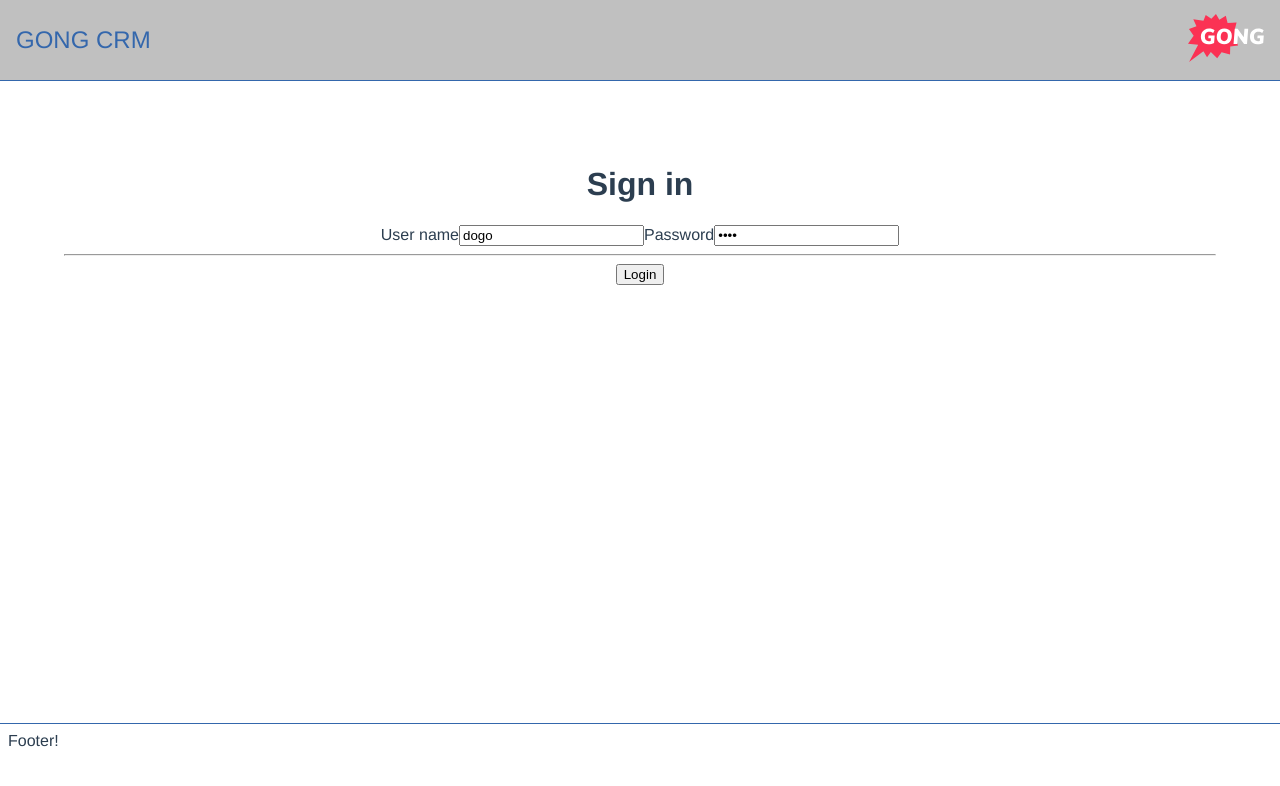
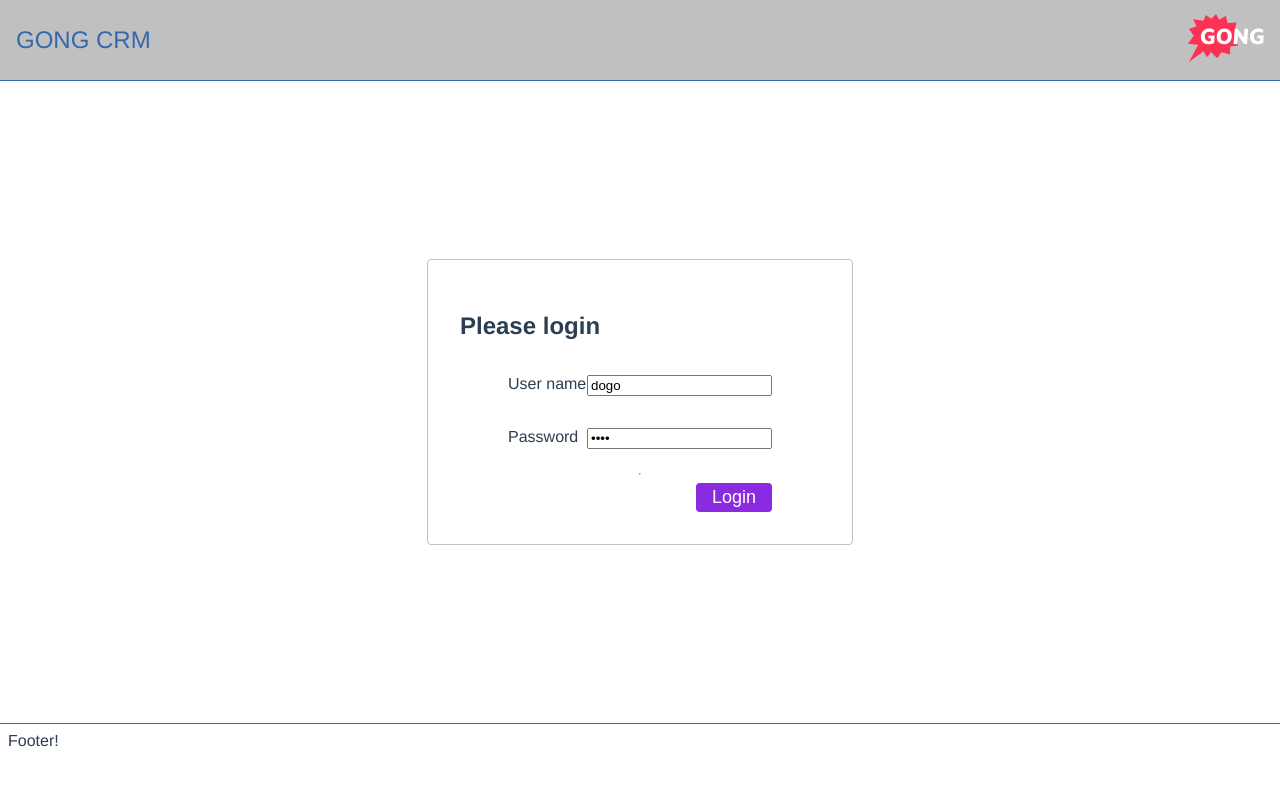
Before and after one commit to alelase/gong-crm, a Vue app: page /login in a window 1280 px wide. Shown: the top 786 px of the page. Built offline with nearby package versions, Linux system fonts and the light colour scheme.

Commit message:
get secret from user and password checked secret in front of secrets

```diff
--- /dev/null
+++ b/src/authenticator.js
@@ -0,0 +1,32 @@
+const poision = [
+    156,33,64,174,120,204,69,242,177,98,16,244,75,5,21,7,145,39,156,119,246,63,43,201,91,164,171,244,198,100,252,91,92,
+    193,95,70,131,18,69,131,88,40,241,203,190,210,154,138,4,5,212,34,25,151,150,253,135,59,144,152,202,190,196,29,23,165,
+    234,254,6,245,142,18,234,49,63,31,33,152,73,6,212,119,245,182,248,40,167,206,230,204,245,48,200,169,186,110,124,105,22,
+    7,128,56,85,12,48,130,207,114,168,216,104,20,28,183,78,194,131,33,245,47,203,214,109,27,8,214,195,249,152,240,51,142,
+    123,250,208,160,51,207,6,67,63,111,75,198,63,50,181,137,163,43,160,141,19,188,37,50,105,20,252,93,134,39,130,234,
+    109,223,161,74,175,44,35,62,201,159,3,170,224,28,113,184,243,116,166,132,77,93,130,101,198,173,143,8,131,180,130,61,
+    242,43,39,105,44,239,157,181,86,150,180,100,172,134,53,76,220,18,210,150,99,234,57,252,242,40,205,185,53,162,160,211,134,
+    91,44,65,160,30,9,28,192,239,255,92,108,226,242,67,0,201,158,39,128,97,215,65,221,197,22,231];
+
+export default class Authenticator {
+
+    make32(s) {
+        let r = s;
+        while (r.length < 32)
+            r += s;
+        r = r.substring(0, 32);
+        let ret = [];
+        for (let i = 0; i < r.length; ++i)
+            ret.push(r.charCodeAt(i));
+        return ret;
+    }
+
+    encode(email, password) {
+        let e = this.make32(email);
+        let p = this.make32(password);
+        let code = "";
+        for (let i = 0; i < 32; ++i)
+            code += ("0" + poision[(e[i] ^ p[i]) & 0xff].toString(16)).slice(-2).toUpperCase();
+        return code;
+    }
+}
--- a/src/components/Login.vue
+++ b/src/components/Login.vue
@@ -1,13 +1,26 @@
 <template>
+    <div class="super-login-container">
+        <form class="login" @submit.prevent="login">
+
             <div class="login-container">
-        <form class="login" @submit.prevent="login">
-            <h1>Sign in</h1>
+                <div class="title-login">
+                    <h2>Please login</h2>
+                </div>
+                <div class="user-container">
                     <label>User name</label>
                     <input required v-model="username" type="text" placeholder="Snoopy"/>
+                </div>
+                <div class="password-container">
                     <label>Password</label>
                     <input required v-model="password" type="password" placeholder="Password"/>
+                </div>
                 <hr/>
+                <div class="button-container">
                     <button type="submit">Login</button>
+                </div>
+
+            </div>
+
         </form>
     </div>
 </template>
@@ -25,6 +38,7 @@
         methods: {
             login: function () {
                 const { username, password } = this;
+                console.log("username", username);
                 this.$store.dispatch(AUTH_REQUEST, { username, password }).then(() => {
                     this.$router.push('/');
                 })
@@ -35,9 +49,60 @@
 
 <style scoped>
 
+    .super-login-container {
+        display: flex;
+        flex: 1;
+        align-items: center;
+        justify-content: center;
+    }
+
     .login-container {
         flex: 1;
-        padding: 64px;
+        display: flex;
+        flex-direction: column;
+        justify-content: space-between;
+        padding: 32px;
+        border: 1px solid silver;
+        border-radius: 4px;
+        width: 360px;
+    }
+
+    .login-container .user-container, .login-container .password-container {
+        padding: 16px 48px;
+        flex: 1;
+        display: flex;
+        justify-content: space-between;
+    }
+
+    .login-container .title-login {
+        display: flex;
+        justify-content: flex-start;
+    }
+
+
+    .login-container .button-container {
+        padding-right: 48px;
+        display: flex;
+        justify-content: flex-end;
+
+    }
+
+
+    .login-container .button-container button{
+        background-color: blueviolet;
+        font-size: 18px;
+        color: white;
+        transition: all linear .2s;
+        cursor: pointer;
+        border: none;
+        border-radius: 4px;
+        padding: 4px 16px;
+    }
+
+    .login-container .button-container button:hover{
+        background-color: darkseagreen;
+        font-size: 18px;
+        color: black;
     }
 
 </style>
--- a/src/store.js
+++ b/src/store.js
@@ -1,6 +1,6 @@
 import Vue from 'vue'
 import Vuex from 'vuex'
-
+import Authenticator from './authenticator';
 
 Vue.use(Vuex);
 
@@ -22,7 +22,7 @@ export default new Vuex.Store({
         authStatus: state => state.status,
     },
     actions: {
-        [AUTH_REQUEST]: ({commit}) => {
+        [AUTH_REQUEST]: ({commit}, user) => {
             return new Promise((resolve) => { // The Promise used for router redirect in login
                 commit(AUTH_REQUEST);
                 // axios({url: 'auth', data: user, method: 'POST' })
@@ -35,13 +35,29 @@ export default new Vuex.Store({
                 //         resolve(resp)
                 //     })
                 //     .catch(err => {
-                //         commit(AUTH_ERROR, err);
+                //
                 //         localStorage.removeItem('user-token'); // if the request fails, remove any possible user token if possible
                 //         reject(err)
                 //     })
-                localStorage.setItem('user-token', 'cucu'); // store the token in localstorage
-                commit(AUTH_SUCCESS, 'cucu');
-                resolve();
+
+               getSecrets().then(response=> {
+                   console.log("response", response);
+                   if(checkLoginData(response, user)) {
+                       commit(AUTH_SUCCESS, 'token');
+                       localStorage.setItem('user-token', 'cucu'); // store the token in localstorage
+                       resolve();
+                   } else {
+                       commit(AUTH_ERROR, 'error');
+                   }
+                });
+
+                // const data = getSecrets();
+                // console.log("data", data);
+                // checkLoginData(data);
+
+                // localStorage.setItem('user-token', 'cucu'); // store the token in localstorage
+                // commit(AUTH_SUCCESS, 'cucu');
+                // resolve();
             });
         },
         [AUTH_LOGOUT]: ({commit}) => {
@@ -69,4 +85,41 @@ export default new Vuex.Store({
             state.status = 'error';
         },
     }
-})
+});
+
+
+async function getSecrets() {
+    const myHeaders = new Headers();
+
+    const myRequest = new Request('https://gongfetest.firebaseio.com/secrets.json', {
+        method: 'GET',
+        headers: myHeaders,
+        mode: 'cors',
+        cache: 'default',
+    });
+
+
+    const response = await fetch(myRequest)
+        .then(response => response.json())
+        .then(data => {return data});
+
+    console.log("Llego?", response);
+    return response;
+}
+
+
+function checkLoginData(secrets, user) {
+    console.log("secrets", secrets);
+    let mapSecret = new Map(Object.entries(secrets));
+    console.log("mapSecret", mapSecret);
+    console.log("user", user);
+
+
+    const auth = new Authenticator();
+    const secret = auth.encode(user.username, user.password);
+    console.log("secret", secret);
+
+    const userId = mapSecret.get(secret);
+    console.log("userId", userId);
+    return userId;
+}
```
Lines whose indentation alone changed are shown as unchanged.
